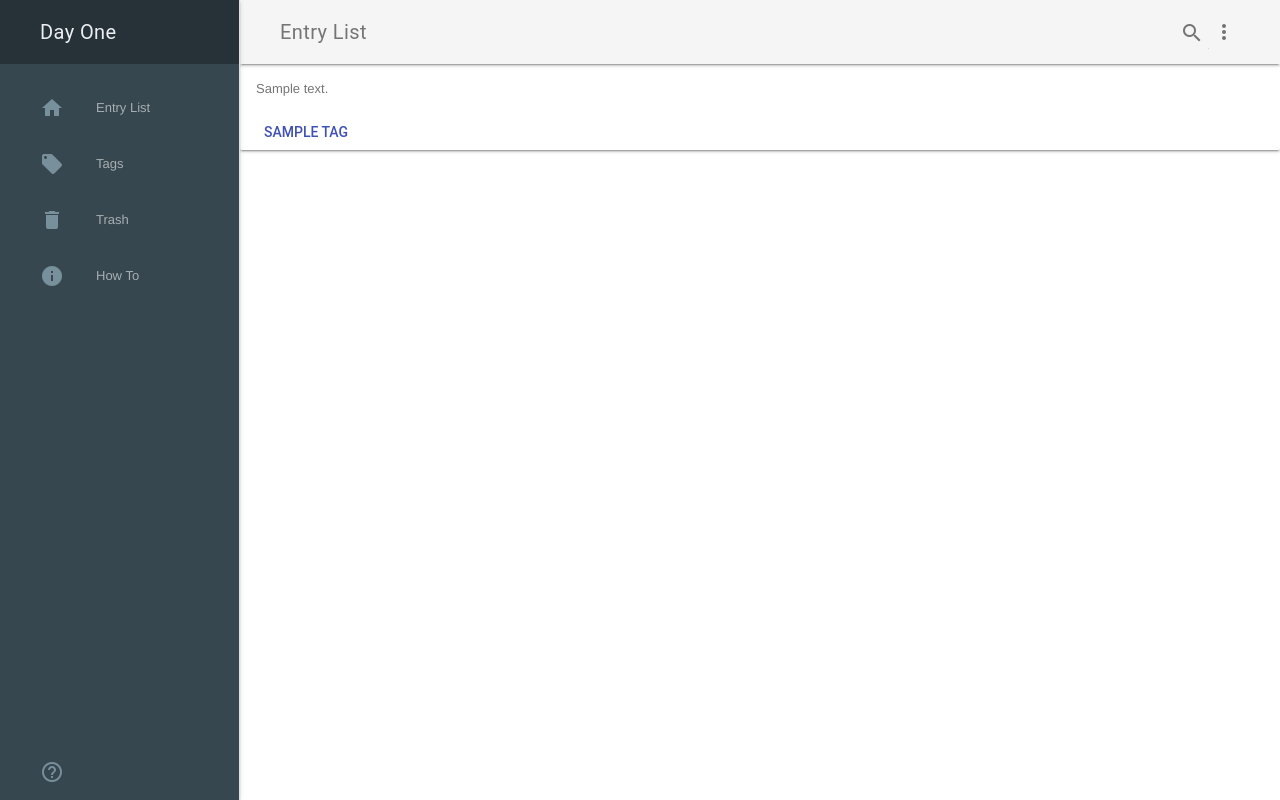
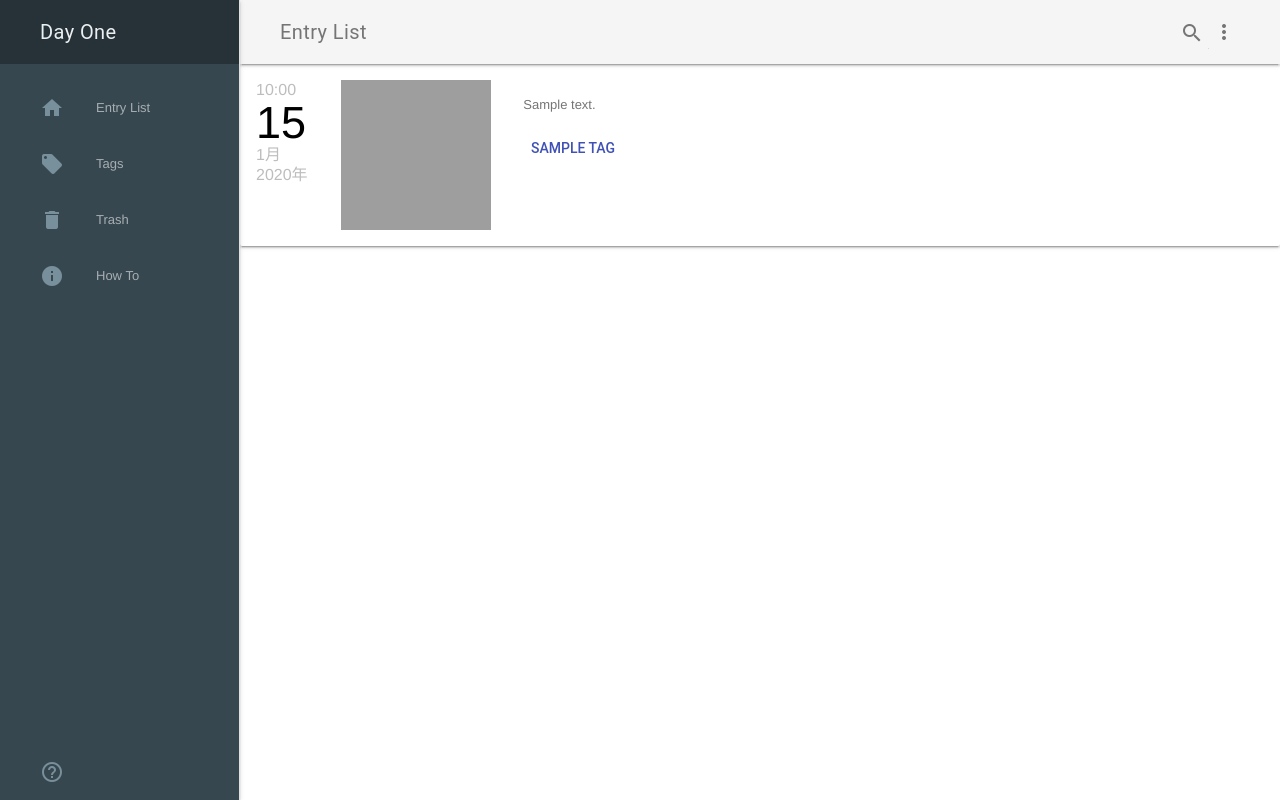
Before and after one commit to WingGao/MyDayOne, a Django app: page /entry/list in a window 1280 px wide. Run offline with Django 3.2, Linux system fonts and the light colour scheme; tables that the repository leaves empty hold one stand-in row (values such as "Sample post"); a database or web service that is not in the repository returns one stand-in record (values such as "Sample title"); grey boxes are pictures that could not be loaded.

Commit message:
修改显示时间

```diff
--- a/Dayone/views.py
+++ b/Dayone/views.py
@@ -1,19 +1,21 @@
 # coding=utf-8
 from django.shortcuts import render_to_response
 from django.http import HttpResponse
+from django.views import static
 import glob
 import os
 from django.conf import settings
 import plistlib
 import utils
-from models_mongo import coll_entry
+from models_mongo import coll_entry, create_indexs
 import pymongo
 
 
 def init_dayone_entries(request):
+    create_indexs()
     coll_entry.remove({})
     for f in glob.glob(os.path.join(settings.DAYONE_PATH, 'entries', '*.doentry')):
-        print f
+        # print f
         pl = plistlib.readPlist(f)
         create_date = utils.get_entry_date(pl['Creation Date'], pl['Time Zone'])
         uuid = pl['UUID']
@@ -21,8 +23,8 @@
         tags = []
         if hasattr(pl, 'Tags'):
             tags = pl['Tags']
-            print tags
-        print uuid, create_date
+            # print tags
+        # print uuid, create_date
         coll_entry.insert_one({
             'uuid': uuid,
             'date': create_date,
@@ -30,8 +32,12 @@
             'image': os.path.exists(os.path.join(settings.DAYONE_PATH, 'photos', uuid + '.jpg')),
             'tags': tags
         })
-        # todo update
     return HttpResponse('init success')
+
+
+def photo(request, uuid):
+    fname = uuid + '.jpg'
+    return static.serve(request, fname, os.path.join(settings.DAYONE_PATH, 'photos'), False)
 
 
 def all_entries(request):
--- a/MyDayOne/settings.py
+++ b/MyDayOne/settings.py
@@ -87,7 +87,7 @@
 
 LANGUAGE_CODE = 'en-us'
 
-TIME_ZONE = 'UTC'
+TIME_ZONE = 'Asia/Shanghai'
 
 USE_I18N = True
 
@@ -105,3 +105,4 @@
 )
 
 DAYONE_PATH = '/Users/wing/Dropbox/Apps/Day One/Journal.dayone'
+MONGODB_URL = 'localhost'
--- a/MyDayOne/urls.py
+++ b/MyDayOne/urls.py
@@ -21,5 +21,6 @@
     url(r'^init_dayone', 'Dayone.views.init_dayone_entries'),
     url(r'^entry/list', 'Dayone.views.all_entries'),
     url(r'^entry/search', 'Dayone.views.search'),
+    url(r'^photo/([0-9A-Z]{32})$', 'Dayone.views.photo'),
     url(r'^tag/all', 'Dayone.views.all_tags'),
 ]
--- a/req.txt
+++ b/req.txt
@@ -1,2 +1,3 @@
 django==1.8.5
 pymongo>=3.0.3
+pytz>=2015.7
--- a/static/style.css
+++ b/static/style.css
@@ -52,9 +52,24 @@
     width: 100%;
     min-height: 50px;
 }
-
+.dayone-entry-card .dayone-entry-img {
+    height: 150px;
+    width: 150px;
+    background-repeat: no-repeat;
+    background-size: cover;
+}
+.dayone-entry-card .mdl-card__supporting-text {
+    max-height: 100px;
+}
 .dayone-tag .mdl-button {
     height: 20px;
     line-height: 20px;
     min-width: 20px;
 }
+.dayone-date {
+}
+.dayone-date .dayone-day {
+    font-size: 45px;
+    line-height: 45px;
+    color: #000;
+}
--- a/templates/base.html
+++ b/templates/base.html
@@ -2,7 +2,7 @@
 <html lang="en">
 <head>
     <meta charset="UTF-8">
-    <title></title>
+    <title>Day One</title>
     <link rel="stylesheet" href="/static/material.min.css">
     <script src="/static/material.min.js"></script>
     <link rel="stylesheet" href="/static/style.css">
--- a/templates/entry_list.html
+++ b/templates/entry_list.html
@@ -5,8 +5,20 @@
         {#        <div>{{ entry.text }}</div>#}
         {#        <div>{{ entry.date }}</div>#}
 
-        <div class="dayone-entry-card mdl-card mdl-shadow--2dp">
-            <div class="mdl-card__supporting-text mdl-color-text--grey-600">
+        <div class="dayone-entry-card mdl-card mdl-shadow--2dp mdl-grid">
+            <div class="dayone-date mdl-cell mdl-cell--1-col mdl-color-text--grey-400">
+                <div>{{ entry.date|date:'H:i' }}</div>
+                <div class="dayone-day">{{ entry.date|date:'d' }}</div>
+                <div>{{ entry.date.month }}月</div>
+                <div>{{ entry.date.year }}年</div>
+            </div>
+            {% if entry.image %}
+                <div class="dayone-entry-img mdl-cell mdl-cell--2-col"
+                     style="background-image:url(/photo/{{ entry.uuid }})">
+                </div>
+            {% endif %}
+            <div class="mdl-cell mdl-cell--8-col">
+                <div class="mdl-card__supporting-text mdl-color-text--grey-600 ">
                     {{ entry.text }}
                 </div>
                 <div class="dayone-tag mdl-card__actions">
@@ -17,5 +29,6 @@
                     {% endfor %}
                 </div>
             </div>
+        </div>
     {% endfor %}
 {% endblock %}
```
Also changed, not shown: Dayone/models_mongo.py (+7 -2 lines), Dayone/utils.py (line endings or trailing spaces), 1 other file. Lines whose indentation alone changed are shown as unchanged.
